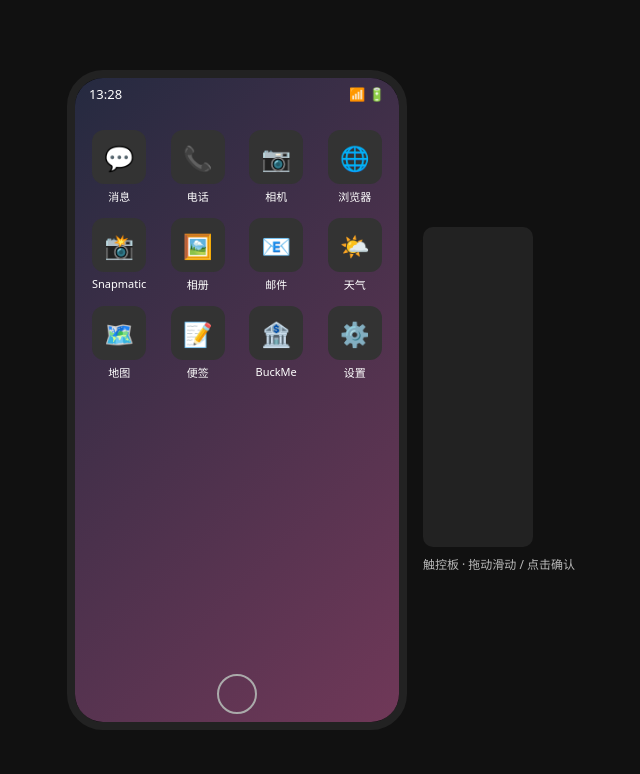
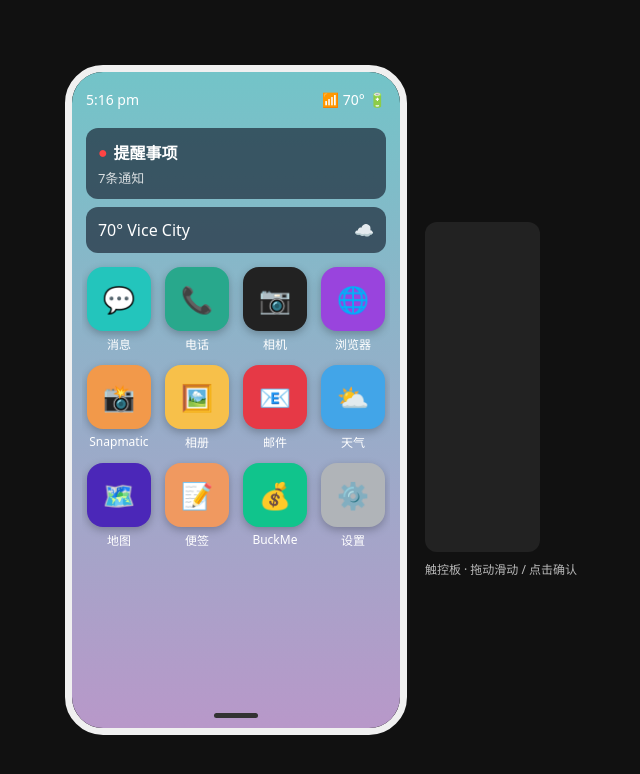
Before and after one commit to kh42d2rc8p-alt/gta6-phone-emu, a plain HTML site: page index.html in a window 1280 px wide. Shown: the whole page, without its empty margins (319-959 px from the left). Drawn offline with Linux system fonts and the light colour scheme.

Commit message:
Update index.html

```diff
--- a/index.html
+++ b/index.html
@@ -3,67 +3,132 @@
 <head>
 <meta charset="UTF-8">
 <meta name="viewport" content="width=device-width, initial-scale=1.0">
-<title>GTA6 Jason 手机模拟器</title>
+<title>GTA6 Retro Phone</title>
 <style>
-*{margin:0;padding:0;box-sizing:border-box;font-family:system-ui,sans-serif}
-body{background:#111;display:flex;justify-content:center;align-items:center;height:100vh;color:#fff;gap:16px}
-.phone{width:340px;height:660px;background:#000;border-radius:36px;border:8px solid #222;overflow:hidden;position:relative}
-.screen{width:100%;height:100%;background:linear-gradient(135deg,#252a40,#703858);position:relative}
-.statusbar{height:32px;display:flex;justify-content:space-between;align-items:center;padding:0 14px;font-size:13px}
-.home{position:absolute;bottom:8px;left:50%;transform:translateX(-50%);width:40px;height:40px;border:2px solid #aaa;border-radius:50%}
-.page{display:none;width:100%;height:calc(100% - 32px);padding:12px;overflow-y:auto}
+*{margin:0;padding:0;box-sizing:border-box;font-family:system-ui,sans-serif;color:#fff}
+body{background:#111;display:flex;justify-content:center;align-items:center;height:100vh;gap:18px}
+.phone{width:342px;height:670px;background:#000;border-radius:38px;border:7px solid #f0f0f0;overflow:hidden;position:relative}
+.screen{width:100%;height:100%;background: linear-gradient(180deg,#73c4c8,#b898c9);position:relative;padding:10px}
+/* 顶部状态栏 */
+.statusbar{height:34px;display:flex;justify-content:space-between;align-items:center;font-size:14px;padding:0 4px}
+.notice-card{background:rgba(20,30,45,0.65);border-radius:12px;padding:12px;margin:8px 0}
+.notice-title{display:flex;align-items:center;gap:6px;font-weight:bold;margin-bottom:4px}
+.weather-card{background:rgba(20,30,45,0.65);border-radius:12px;padding:12px;margin-bottom:14px;display:flex;justify-content:space-between;align-items:center}
+/* App网格 */
+.app-grid{display:grid;grid-template-columns:repeat(4,1fr);gap:12px}
+.app-item{display:flex;flex-direction:column;align-items:center;gap:4px;cursor:pointer}
+.app-icon{width:64px;height:64px;border-radius:16px;display:flex;align-items:center;justify-content:center;font-size:26px;box-shadow:0 3px 8px rgba(0,0,0,0.25)}
+.app-name{font-size:12px;text-align:center}
+/* 各个图标颜色 和原图对齐 */
+.msg{background:#23c5bc}
+.call{background:#28a88c}
+.camera{background:#222222}
+.browser{background:#9944dd}
+.snap{background:#f2994a}
+.gallery{background:#f7c04a}
+.mail{background:#e63946}
+.weatherapp{background:#42a5e8}
+.map{background:#4b27b8}
+.note{background:#f09960}
+.bank{background:#10c48c}
+.setting{background:#b0b4b8}
+
+.page{display:none;width:100%;height:calc(100% - 40px);overflow-y:auto;padding:4px}
 .page.active{display:block}
-.app-grid{display:grid;grid-template-columns:repeat(4,1fr);gap:14px;padding-top:8px}
-.app-item{display:flex;flex-direction:column;align-items:center;gap:4px;cursor:pointer}
-.app-icon{width:54px;height:54px;border-radius:12px;background:#333;display:flex;align-items:center;justify-content:center;font-size:24px}
-.app-name{font-size:11px}
-/* 短信页 */
-.chat-list{display:flex;flex-direction:column;gap:10px}
-.chat-item{background:rgba(255,255,255,0.12);padding:10px;border-radius:10px;cursor:pointer}
+.homepage{display:block}
+
+/* 聊天页面 */
+.chat-list{display:flex;flex-direction:column;gap:10px;margin-top:10px}
+.chat-item{background:rgba(20,30,45,0.65);padding:10px;border-radius:12px;cursor:pointer}
 .chat-top{display:flex;justify-content:space-between}
 .chat-name{font-weight:bold}
 .chat-preview{font-size:12px;opacity:0.8;margin-top:3px}
-.msg-box{display:flex;flex-direction:column;gap:10px;margin-bottom:110px}
+.msg-box{display:flex;flex-direction:column;gap:10px;margin-bottom:110px;margin-top:10px}
 .msg-self{align-self:flex-end;background:#4884ff;padding:8px 10px;border-radius:10px;max-width:75%}
-.msg-other{align-self:flex-start;background:rgba(255,255,255,0.18);padding:8px 10px;border-radius:10px;max-width:75%}
+.msg-other{align-self:flex-start;background:rgba(255,255,255,0.22);padding:8px 10px;border-radius:10px;max-width:75%}
 .input-area{position:absolute;bottom:0;left:0;width:100%;padding:8px;background:#000c}
 /* T9九宫格键盘 */
 .t9-keyboard{display:grid;grid-template-columns:repeat(3,1fr);gap:6px;padding:4px}
 .t9-key{background:#333;text-align:center;padding:10px;border-radius:6px;font-size:16px;cursor:pointer}
 .t9-key.func{background:#555}
 /* 侧边触控板 */
-.trackpad{width:110px;height:320px;background:#222;border-radius:10px;position:relative}
+.trackpad{width:115px;height:330px;background:#222;border-radius:12px;position:relative}
 .trackpad-inner{width:100%;height:100%;cursor:grab}
 .trackpad:active .trackpad-inner{cursor:grabbing}
 .trackpad-label{text-align:center;margin-top:8px;font-size:12px;opacity:0.7}
-.back-btn{position:absolute;top:40px;right:12px;padding:6px 10px;background:#444;border-radius:6px;font-size:12px;cursor:pointer}
-.title-bar{display:flex;justify-content:space-between;align-items:center;margin-bottom:12px}
+.back-btn{background:rgba(20,30,45,0.65);border-radius:8px;padding:6px 10px;cursor:pointer;font-size:13px;margin-bottom:10px;display:inline-block}
+.title-bar{display:flex;justify-content:space-between;align-items:center;margin-bottom:10px}
+.home-indicator{position:absolute;bottom:10px;left:50%;transform:translateX(-50%);width:44px;height:5px;background:#333;border-radius:3px}
 </style>
 </head>
 <body>
 <div class="phone">
   <div class="screen">
     <div class="statusbar">
-      <span>13:28</span>
-      <span>📶 🔋</span>
+      <span>5:16 pm</span>
+      <span>📶 70° 🔋</span>
     </div>
-    <!-- 主桌面 -->
-    <div class="page active" id="home">
+    <!-- 主页 -->
+    <div class="page active homepage" id="home">
+      <div class="notice-card">
+        <div class="notice-title"><span style="color:#ff4444">●</span> 提醒事项</div>
+        <div style="font-size:13px;opacity:0.8">7条通知</div>
+      </div>
+      <div class="weather-card">
+        <span>70° Vice City</span>
+        <span>☁️</span>
+      </div>
       <div class="app-grid">
-        <div class="app-item" onclick="openPage('msg')"><div class="app-icon">💬</div><div class="app-name">消息</div></div>
-        <div class="app-item" onclick="openPage('call')"><div class="app-icon">📞</div><div class="app-name">电话</div></div>
-        <div class="app-item" onclick="openPage('camera')"><div class="app-icon">📷</div><div class="app-name">相机</div></div>
-        <div class="app-item" onclick="openPage('browser')"><div class="app-icon">🌐</div><div class="app-name">浏览器</div></div>
+        <div class="app-item" onclick="openPage('msg')">
+          <div class="app-icon msg">💬</div>
+          <div class="app-name">消息</div>
+        </div>
+        <div class="app-item" onclick="openPage('call')">
+          <div class="app-icon call">📞</div>
+          <div class="app-name">电话</div>
+        </div>
+        <div class="app-item" onclick="openPage('camera')">
+          <div class="app-icon camera">📷</div>
+          <div class="app-name">相机</div>
+        </div>
+        <div class="app-item" onclick="openPage('browser')">
+          <div class="app-icon browser">🌐</div>
+          <div class="app-name">浏览器</div>
+        </div>
 
-        <div class="app-item" onclick="openPage('snap')"><div class="app-icon">📸</div><div class="app-name">Snapmatic</div></div>
-        <div class="app-item" onclick="openPage('gallery')"><div class="app-icon">🖼️</div><div class="app-name">相册</div></div>
-        <div class="app-item" onclick="openPage('mail')"><div class="app-icon">📧</div><div class="app-name">邮件</div></div>
-        <div class="app-item" onclick="openPage('weather')"><div class="app-icon">🌤️</div><div class="app-name">天气</div></div>
+        <div class="app-item" onclick="openPage('snap')">
+          <div class="app-icon snap">📸</div>
+          <div class="app-name">Snapmatic</div>
+        </div>
+        <div class="app-item" onclick="openPage('gallery')">
+          <div class="app-icon gallery">🖼️</div>
+          <div class="app-name">相册</div>
+        </div>
+        <div class="app-item" onclick="openPage('mail')">
+          <div class="app-icon mail">📧</div>
+          <div class="app-name">邮件</div>
+        </div>
+        <div class="app-item" onclick="openPage('weather')">
+          <div class="app-icon weatherapp">⛅</div>
+          <div class="app-name">天气</div>
+        </div>
 
-        <div class="app-item" onclick="openPage('map')"><div class="app-icon">🗺️</div><div class="app-name">地图</div></div>
-        <div class="app-item" onclick="openPage('note')"><div class="app-icon">📝</div><div class="app-name">便签</div></div>
-        <div class="app-item" onclick="openPage('bank')"><div class="app-icon">🏦</div><div class="app-name">BuckMe</div></div>
-        <div class="app-item" onclick="openPage('setting')"><div class="app-icon">⚙️</div><div class="app-name">设置</div></div>
+        <div class="app-item" onclick="openPage('map')">
+          <div class="app-icon map">🗺️</div>
+          <div class="app-name">地图</div>
+        </div>
+        <div class="app-item" onclick="openPage('note')">
+          <div class="app-icon note">📝</div>
+          <div class="app-name">便签</div>
+        </div>
+        <div class="app-item" onclick="openPage('bank')">
+          <div class="app-icon bank">💰</div>
+          <div class="app-name">BuckMe</div>
+        </div>
+        <div class="app-item" onclick="openPage('setting')">
+          <div class="app-icon setting">⚙️</div>
+          <div class="app-name">设置</div>
+        </div>
       </div>
     </div>
 
@@ -71,7 +136,7 @@ body{background:#111;display:flex;justify-content:center;align-items:center;heig
     <div class="page" id="msg">
       <div class="title-bar">
         <span style="font-weight:bold">消息</span>
-        <span onclick="backHome()" style="cursor:pointer">返回</span>
+        <span class="back-btn" onclick="backHome()">返回</span>
       </div>
       <div class="chat-list">
         <div class="chat-item" onclick="openChat('lucia')">
@@ -93,7 +158,7 @@ body{background:#111;display:flex;justify-content:center;align-items:center;heig
     <div class="page" id="chat">
       <div class="title-bar">
         <span id="chat-title">Lucia</span>
-        <span onclick="openPage('msg')" style="cursor:pointer">返回</span>
+        <span class="back-btn" onclick="openPage('msg')">返回</span>
       </div>
       <div class="msg-box" id="msgContainer"></div>
       <div class="input-area">
@@ -115,19 +180,19 @@ body{background:#111;display:flex;justify-content:center;align-items:center;heig
     </div>
 
     <!-- 其他App占位页 -->
-    <div class="page" id="call"><div class="title-bar"><span>电话</span><span onclick="backHome()">返回</span></div><p style="margin-top:20px">拨号界面（待扩展）</p></div>
-    <div class="page" id="camera"><div class="title-bar"><span>相机</span><span onclick="backHome()">返回</span></div><p style="margin-top:20px">Snapmatic相机</p></div>
-    <div class="page" id="browser"><div class="title-bar"><span>浏览器</span><span onclick="backHome()">返回</span></div><p style="margin-top:20px">Vice City网页</p></div>
-    <div class="page" id="snap"><div class="title-bar"><span>Snapmatic</span><span onclick="backHome()">返回</span></div><p style="margin-top:20px">照片社交</p></div>
-    <div class="page" id="gallery"><div class="title-bar"><span>相册</span><span onclick="backHome()">返回</span></div><p style="margin-top:20px">手机相册</p></div>
-    <div class="page" id="mail"><div class="title-bar"><span>邮件</span><span onclick="backHome()">返回</span></div><p style="margin-top:20px">收件箱</p></div>
-    <div class="page" id="weather"><div class="title-bar"><span>天气</span><span onclick="backHome()">返回</span></div><p style="margin-top:20px">Vice City 晴，炎热</p></div>
-    <div class="page" id="map"><div class="title-bar"><span>地图</span><span onclick="backHome()">返回</span></div><p style="margin-top:20px">洛圣都、VICE城地图</p></div>
-    <div class="page" id="note"><div class="title-bar"><span>便签</span><span onclick="backHome()">返回</span></div><p style="margin-top:20px">备忘录</p></div>
-    <div class="page" id="bank"><div class="title-bar"><span>BuckMe银行</span><span onclick="backHome()">返回</span></div><p style="margin-top:20px">余额：$ 2450</p></div>
-    <div class="page" id="setting"><div class="title-bar"><span>设置</span><span onclick="backHome()">返回</span></div><p style="margin-top:20px">杰森手机设置</p></div>
+    <div class="page" id="call"><div class="title-bar"><span>电话</span><span class="back-btn" onclick="backHome()">返回</span></div><p style="margin-top:20px">拨号界面</p></div>
+    <div class="page" id="camera"><div class="title-bar"><span>相机</span><span class="back-btn" onclick="backHome()">返回</span></div><p style="margin-top:20px">Snapmatic相机</p></div>
+    <div class="page" id="browser"><div class="title-bar"><span>浏览器</span><span class="back-btn" onclick="backHome()">返回</span></div><p style="margin-top:20px">Vice City网页</p></div>
+    <div class="page" id="snap"><div class="title-bar"><span>Snapmatic</span><span class="back-btn" onclick="backHome()">返回</span></div><p style="margin-top:20px">照片社交</p></div>
+    <div class="page" id="gallery"><div class="title-bar"><span>相册</span><span class="back-btn" onclick="backHome()">返回</span></div><p style="margin-top:20px">手机相册</p></div>
+    <div class="page" id="mail"><div class="title-bar"><span>邮件</span><span class="back-btn" onclick="backHome()">返回</span></div><p style="margin-top:20px">收件箱</p></div>
+    <div class="page" id="weather"><div class="title-bar"><span>天气</span><span class="back-btn" onclick="backHome()">返回</span></div><p style="margin-top:20px">Vice City 70°，多云</p></div>
+    <div class="page" id="map"><div class="title-bar"><span>地图</span><span class="back-btn" onclick="backHome()">返回</span></div><p style="margin-top:20px">Vice City地图</p></div>
+    <div class="page" id="note"><div class="title-bar"><span>便签</span><span class="back-btn" onclick="backHome()">返回</span></div><p style="margin-top:20px">备忘录</p></div>
+    <div class="page" id="bank"><div class="title-bar"><span>BuckMe银行</span><span class="back-btn" onclick="backHome()">返回</span></div><p style="margin-top:20px">余额：$ 2450</p></div>
+    <div class="page" id="setting"><div class="title-bar"><span>设置</span><span class="back-btn" onclick="backHome()">返回</span></div><p style="margin-top:20px">杰森手机设置</p></div>
 
-    <div class="home" onclick="backHome()"></div>
+    <div class="home-indicator"></div>
   </div>
 </div>
 
@@ -160,14 +225,12 @@ const replyPool = {
   ]
 }
 
-// 页面切换
 function openPage(id){
   document.querySelectorAll('.page').forEach(p=>p.classList.remove('active'));
   document.getElementById(id).classList.add('active');
 }
 function backHome(){ openPage('home'); }
 
-// 打开对话
 function openChat(who){
   currentChat = who;
   const nameMap = {lucia:"Lucia（女主）",broker:"黑市中间人",ryde:"RydeMe"}
@@ -220,20 +283,18 @@ document.querySelectorAll('.t9-key').forEach(k=>{
   }
 })
 
-// 侧边触控板简单模拟
+// 触控板
 const tp = document.getElementById('tp');
 let drag = false;
 tp.onmousedown = ()=> drag=true;
 window.onmouseup = ()=> drag=false;
 tp.onclick = ()=>{
-  alert("触控板点击确认（可自行扩展逻辑）")
+  alert("触控板点击确认")
 }
 tp.onmousemove = (e)=>{
   if(!drag) return;
-  console.log("触控滑动",e.offsetX,e.offsetY)
+  console.log("滑动",e.offsetX,e.offsetY)
 }
-
-// ESC 返回桌面
 document.onkeydown = (e)=>{
   if(e.key === "Escape") backHome();
 }
```
